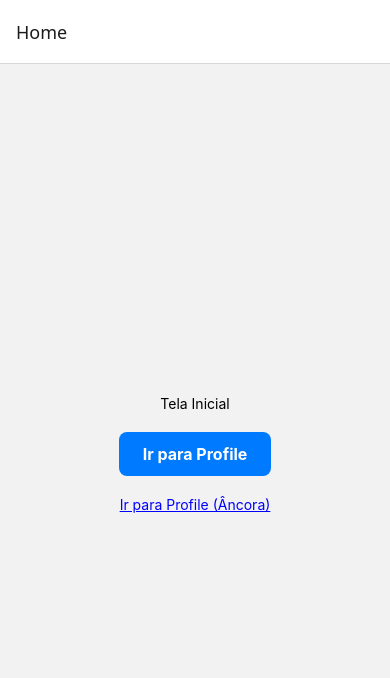
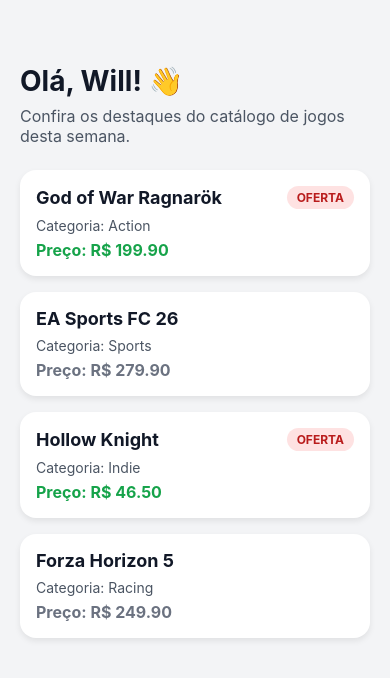
Before and after one commit to william-wv/my-first-app, a React Native app: screen / in a window 390 px wide. Shown: the top 678 px of the page. Built offline with nearby package versions, Linux system fonts and the light colour scheme.

Commit message:
feat: atividade de interpolacao

```diff
--- a/App.tsx
+++ b/App.tsx
@@ -1,29 +1,5 @@
-import { StyleSheet, Text, View } from 'react-native';
-import * as React from 'react';
-import { NavigationContainer } from '@react-navigation/native';
-import { createNativeStackNavigator } from '@react-navigation/native-stack';
-import Profile from './src/screens/Profile';
-import Home from './src/screens/Home';
-
-const Stack = createNativeStackNavigator();
-
+import Home from './src/components/Home';
 
 export default function App() {
-  return (
-    <NavigationContainer>
-      <Stack.Navigator initialRouteName="Home">
-        <Stack.Screen name="Home" component={Home} />
-        <Stack.Screen name="Profile" component={Profile} />
-      </Stack.Navigator>
-    </NavigationContainer>
-  );
+  return <Home />;
 }
-
-const styles = StyleSheet.create({
-  container: {
-    flex: 1,
-    backgroundColor: '#fff',
-    alignItems: 'center',
-    justifyContent: 'center',
-  },
-});
--- /dev/null
+++ b/src/components/Home.tsx
@@ -0,0 +1,120 @@
+import { ScrollView, StyleSheet, Text, View } from 'react-native';
+
+type CatalogItem = {
+  name: string;
+  price: number;
+  category: string;
+  onSale: boolean;
+};
+
+export default function Home() {
+
+  const userName = 'Will';
+
+  // Lista de dados do catálogo que será renderizada dinamicamente com map.
+  const dataList: CatalogItem[] = [
+    { name: 'God of War Ragnarök', price: 199.9, category: 'Action', onSale: true },
+    { name: 'EA Sports FC 26', price: 279.9, category: 'Sports', onSale: false },
+    { name: 'Hollow Knight', price: 46.5, category: 'Indie', onSale: true },
+    { name: 'Forza Horizon 5', price: 249.9, category: 'Racing', onSale: false },
+  ];
+
+  // Componente salvo em uma constante para demonstrar interpolação de componentes.
+  const headerContent = (
+    <Text style={styles.subtitle}>
+      Confira os destaques do catálogo de jogos desta semana.
+    </Text>
+  );
+
+  return (
+    <ScrollView contentContainerStyle={styles.container}>
+      <Text style={styles.title}>Olá, {userName}! 👋</Text>
+      {headerContent}
+
+      <View style={styles.listContainer}>
+        {dataList.map((item, index) => (
+          <View key={index} style={styles.card}>
+            <View style={styles.cardHeader}>
+              <Text style={styles.itemName}>{item.name}</Text>
+
+
+              {item.onSale && <Text style={styles.badge}>OFERTA</Text>}
+            </View>
+
+            <Text style={styles.category}>Categoria: {item.category}</Text>
+
+            <Text style={[styles.price, { color: item.onSale ? '#16a34a' : '#6b7280' }]}>
+              Preço: R$ {item.price.toFixed(2)}
+            </Text>
+          </View>
+        ))}
+      </View>
+    </ScrollView>
+  );
+}
+
+const styles = StyleSheet.create({
+  container: {
+    flexGrow: 1,
+    backgroundColor: '#f3f4f6',
+    paddingTop: 64,
+    paddingHorizontal: 20,
+    paddingBottom: 32,
+  },
+  title: {
+    fontSize: 28,
+    fontWeight: '700',
+    color: '#111827',
+    marginBottom: 8,
+  },
+  subtitle: {
+    fontSize: 16,
+    color: '#4b5563',
+    marginBottom: 24,
+  },
+  listContainer: {
+    gap: 16,
+  },
+  card: {
+    backgroundColor: '#ffffff',
+    borderRadius: 16,
+    padding: 16,
+    shadowColor: '#000',
+    shadowOffset: { width: 0, height: 3 },
+    shadowOpacity: 0.08,
+    shadowRadius: 6,
+    elevation: 3,
+  },
+  cardHeader: {
+    flexDirection: 'row',
+    justifyContent: 'space-between',
+    alignItems: 'center',
+    gap: 12,
+    marginBottom: 8,
+  },
+  itemName: {
+    flex: 1,
+    fontSize: 18,
+    fontWeight: '700',
+    color: '#111827',
+  },
+  badge: {
+    backgroundColor: '#fee2e2',
+    color: '#b91c1c',
+    fontSize: 12,
+    fontWeight: '700',
+    paddingHorizontal: 10,
+    paddingVertical: 4,
+    borderRadius: 999,
+    overflow: 'hidden',
+  },
+  category: {
+    fontSize: 14,
+    color: '#4b5563',
+    marginBottom: 6,
+  },
+  price: {
+    fontSize: 16,
+    fontWeight: '700',
+  },
+});
--- a/src/screens/Home.tsx
+++ /dev/null
@@ -1,50 +0,0 @@
-import * as React from 'react';
-import { View, Text, TouchableOpacity, StyleSheet } from 'react-native';
-import { useNavigation } from '@react-navigation/native';
-// 👇 1. Importamos a tipagem "AppNavigationProp" que configuramos no types.ts
-import { AppNavigationProp } from '../navigation/types';
-
-function Home() {
-  const navigation = useNavigation<AppNavigationProp>();
-
-  return (
-    <View style={{ flex: 1, alignItems: 'center', justifyContent: 'center' }}>
-        <Text>Tela Inicial</Text>
-
-        <TouchableOpacity
-          style={styles.meuBotao}
-          onPress={() => navigation.navigate('Profile')}
-        >
-          <Text style={styles.textoDoBotao}>Ir para Profile</Text>
-        </TouchableOpacity>
-
-        <TouchableOpacity onPress={() => navigation.navigate('Profile')}>
-          <Text style={styles.anchor}>Ir para Profile (Âncora)</Text>
-        </TouchableOpacity>
-
-    </View>
-  );
-}
-
-const styles = StyleSheet.create({
-  anchor: {
-    color: 'blue',
-    marginTop: 20,
-    textDecorationLine: 'underline',
-  },
-  // 👇 Estilos do botão novo
-  meuBotao: {
-    backgroundColor: '#007BFF', // Azul
-    paddingVertical: 12,
-    paddingHorizontal: 24,
-    borderRadius: 8,
-    marginTop: 20,
-  },
-  textoDoBotao: {
-    color: 'white',
-    fontSize: 16,
-    fontWeight: 'bold',
-  }
-});
-
-export default Home;
--- a/src/screens/Profile.tsx
+++ /dev/null
@@ -1,103 +0,0 @@
-import * as React from 'react';
-import { View, Text, TouchableOpacity, StyleSheet, Image } from 'react-native';
-import { useNavigation, NavigationProp } from '@react-navigation/native';
-
-// Tipagem local das rotas que saem desta tela
-type RootStackParamList = {
-  Detalhes: undefined;
-};
-
-function Profile() {
-  const navigation = useNavigation<NavigationProp<RootStackParamList>>();
-
-  return (
-    <View style={styles.container}>
-
-      {/* 👤 Avatar Genérico (usando uma imagem da internet como exemplo) */}
-      <Image
-        source={{ uri: 'https://cdn-icons-png.flaticon.com/512/149/149071.png' }}
-        style={styles.avatar}
-      />
-
-      {/* 📝 Informações do Usuário */}
-      <Text style={styles.name}>Usuário Genérico</Text>
-      <Text style={styles.email}>usuario@exemplo.com.br</Text>
-
-      {/* 🚀 Botão Principal (Navega para Detalhes) */}
-      <TouchableOpacity
-        style={styles.button}
-        onPress={() => navigation.navigate('Detalhes')}
-      >
-        <Text style={styles.buttonText}>Ver Detalhes da Conta</Text>
-      </TouchableOpacity>
-
-      {/* 🚪 Botão Secundário (Sair) */}
-      <TouchableOpacity
-        style={styles.logoutButton}
-        onPress={() => console.log('Sair pressionado')}
-      >
-        <Text style={styles.logoutText}>Sair</Text>
-      </TouchableOpacity>
-
-    </View>
-  );
-}
-
-const styles = StyleSheet.create({
-  container: {
-    flex: 1,
-    alignItems: 'center',
-    justifyContent: 'center',
-    backgroundColor: '#F8F9FA', // Fundo levemente cinza
-    padding: 20,
-  },
-  avatar: {
-    width: 120,
-    height: 120,
-    borderRadius: 60, // Deixa a imagem redonda
-    marginBottom: 20,
-    borderWidth: 3,
-    borderColor: '#007BFF', // Borda azul ao redor da foto
-  },
-  name: {
-    fontSize: 24,
-    fontWeight: 'bold',
-    color: '#333',
-    marginBottom: 5,
-  },
-  email: {
-    fontSize: 16,
-    color: '#666',
-    marginBottom: 40,
-  },
-  button: {
-    backgroundColor: '#007BFF',
-    paddingVertical: 14,
-    paddingHorizontal: 30,
-    borderRadius: 8,
-    width: '100%',
-    alignItems: 'center',
-    marginBottom: 15,
-  },
-  buttonText: {
-    color: 'white',
-    fontSize: 16,
-    fontWeight: 'bold',
-  },
-  logoutButton: {
-    paddingVertical: 14,
-    paddingHorizontal: 30,
-    borderRadius: 8,
-    width: '100%',
-    alignItems: 'center',
-    borderWidth: 1,
-    borderColor: '#FF3B30', // Vermelho para indicar ação destrutiva
-  },
-  logoutText: {
-    color: '#FF3B30',
-    fontSize: 16,
-    fontWeight: 'bold',
-  }
-});
-
-export default Profile;
```
Also changed, not shown: src/navigation/types.ts (deleted, +0 -19 lines), 1 other file (tests, documents, lock files or other folders).
